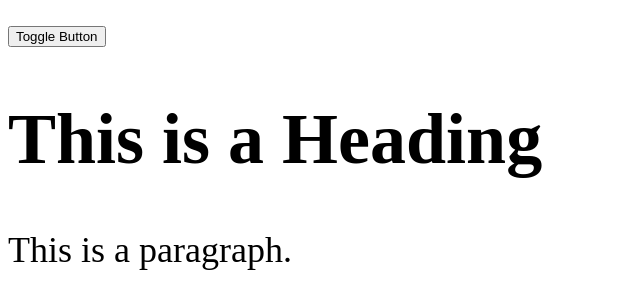
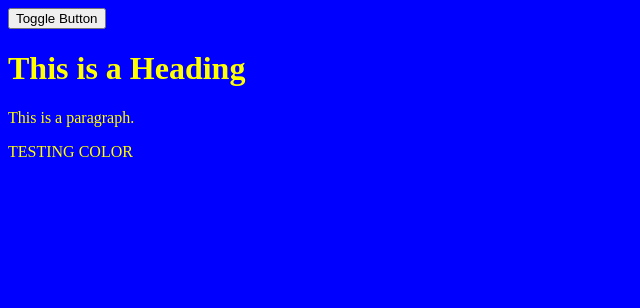
Before and after one commit to jaussems/jwt-website-plain-html-scss-js, a website: page src/index.html in a window 1280 px wide. Both pictures are taken after a click on the button "Toggle Button". Shown: the whole page, without its empty margins (0-640 px from the left). Drawn offline with Linux system fonts and the light colour scheme.

Commit message:
messing around with dark mode

```diff
--- a/src/index.html
+++ b/src/index.html
@@ -1,17 +1,18 @@
 <!DOCTYPE html>
-<html>
+<html >
 <head>
 <title>Jannes Aussems Website</title>
 <script src="javascript/javascript.js"></script>
 <link rel="stylesheet" href="styles/css/style.css">
 
 </head>
-<body>
+<body >
 <button onclick="darkModeToggle()">Toggle Button </button>
-<div id="inner-div">
+<div >
     <h1>This is a Heading</h1>
     <p>This is a paragraph.</p>
 
+  <p class="color-secondary">TESTING COLOR</p>
 
 </div>
 
--- a/src/javascript/javascript.js
+++ b/src/javascript/javascript.js
@@ -1,8 +1,39 @@
-let isDarkMode = false;
-let elementBody = document.querySelector('inner-div');
+let isDark = false;
+let storedTheme = localStorage.getItem('theme') || (window.matchMedia("(prefers-color-scheme: dark)").matches ? "dark" : "light");
+if (storedTheme)
+    document.documentElement.setAttribute('data-theme', storedTheme)
+
 const darkModeToggle = () => {
+    let style = {};
+    var currentTheme = document.documentElement.getAttribute("data-theme");
+    var targetTheme = "light";
 
-    console.log(elementBody);
-    isDarkMode = !isDarkMode;
-    isDarkMode ? elementBody.className = 'dark-mode' :  elementBody.className ='light-mode'
+    if (currentTheme === "light") {
+        targetTheme = "dark";
+    }
+
+
+    document.documentElement.setAttribute('data-theme', targetTheme)
+    localStorage.setItem('theme', targetTheme);
+
+
+    // isDark = !isDark;
+
+    // isDark ? setDarkTheme() : setLightTheme();
+ // If document have an attribute data-theme with value dark, set attribute to light, else set to dark.
+
+
 }
+
+
+// const  setDarkTheme = () => {
+//     const body = document.body;
+//     body.style.backgroundColor = 'black';
+//     body.style.color = 'white';
+// }
+
+// const  setLightTheme = () => {
+//     const body = document.body;
+//     body.style.backgroundColor = 'white';
+//     body.style.color = 'black';
+// }
--- a/src/styles/scss/_root.scss
+++ b/src/styles/scss/_root.scss
@@ -1,3 +1,38 @@
+@import "variables";
+
 :root {
-    background-color: var($primary-color);
-}
+
+
+    $colours:(
+        "color-primary": $primary-color,
+        "color-secondary": $secondary-color,
+        "green-500": #48bb78,
+
+
+      );
+
+
+    @each $key_name, $value in $colours {
+        --#{$key_name}: #{$value};
+      }
+
+      body {
+        background: var(--color-primary);
+        color: var(--color-secondary);
+    }
+    html[data-theme="dark"] {
+        --color-primary: black,
+      --color-secondary: white,
+    }
+
+    html[data-theme="light"] {
+        --color-primary: white,
+      --color-secondary: black,
+    }
+
+    // body: {
+    //     background: var(--color-primary);
+    //     color: var(--color-secondary);
+    // }
+
+  }
--- a/src/styles/scss/_variables.scss
+++ b/src/styles/scss/_variables.scss
@@ -1 +1,5 @@
-$primary-color: #e90000 ;
+$primary-color: blue ;
+$secondary-color : yellow;
+
+// $primary-color: #ffffff ;
+// $secondary-color : black;
--- a/src/styles/scss/style.scss
+++ b/src/styles/scss/style.scss
@@ -1,13 +1,11 @@
 @import "variables";
+@import "root";
 
-
-body {
-    background-color: var($primary-color);
-
-    color: black;
-    font-size: 36px;
-
-  }
+// body {
+//      background-color: var(--color-primary);
+//      color: var(--color-secondary);
+//     font-size: 36px;
+//   }
   .dark-mode {
     background-color: black;
     color: white;
```
Also changed, not shown: src/styles/css/style.css, 1 other file.
